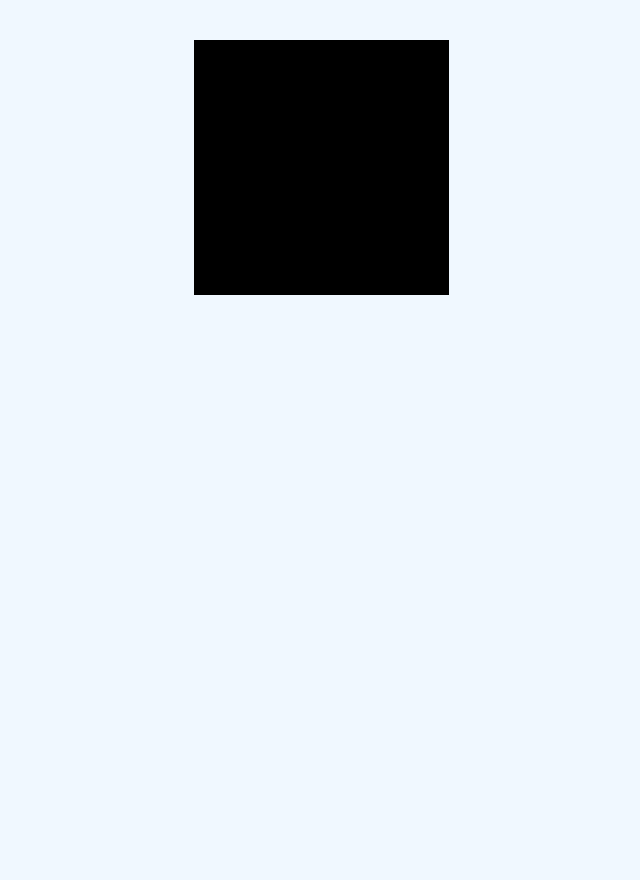
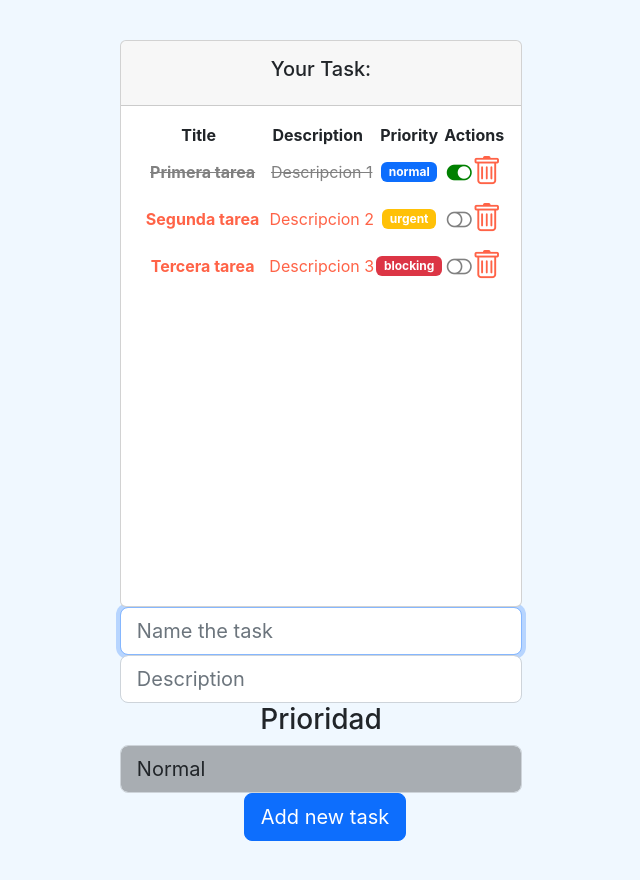
Before and after one commit to jarestrepot/CursoReact.js-2da-Parte, a React (Create React App) app: page / in a window 1280 px wide. Shown: the top 880 px of the page, without its empty margins (319-959 px from the left). Before the commit the page ends 800 px from the top, so only its background shows below. Built offline with nearby package versions, Linux system fonts and the light colour scheme.

Commit message:
Añadiendo las funcionalidades de los colores al selector y la funcionalidad de cargar el TODO-TASK

```diff
--- a/src/App.js
+++ b/src/App.js
@@ -67,7 +67,7 @@ function App() {
       {/* </header> */}
 
       {/* Componente de listado de tareas */}
-      {/* <TaskListComponent></TaskListComponent> */}
+      <TaskListComponent></TaskListComponent>
 
       {/* Gestion de eventos de hijo a padre */}
       {/* <Father></Father> */}
@@ -78,7 +78,8 @@ function App() {
       {/* Ejemplos de renderizados condicional */}
       {/* <OptionalRender></OptionalRender> */}
 
-      <ColorBox></ColorBox>
+      {/* Ejercicio de cudrado cambia color con el mouse */}
+      {/* <ColorBox></ColorBox> */}
     </div>
   );
 }
--- a/src/SCSS/task.scss
+++ b/src/SCSS/task.scss
@@ -1,3 +1,28 @@
 .task-action{
     cursor: pointer;
 }
+.task-completed {
+    color: gray;
+    text-decoration: line-through;
+}
+
+.task-pending {
+    font-weight: bold;
+    color: tomato;
+}
+.style-cap {
+    color: rgb(220, 57, 11);
+    background-color: rgb(0, 0, 0.2);
+}
+.loading {
+
+    // background-color:rgb(220, 57, 11);
+    display:inline-block;
+    width: 100px;
+    height: 80px;
+    justify-content: center;
+    align-items: center;
+    border-radius: 50% ;
+    border-style: 5px solid #0000 ;
+
+}
--- a/src/componentes/container/task_list.jsx
+++ b/src/componentes/container/task_list.jsx
@@ -21,7 +21,9 @@ const TaskListComponent = () => {
 
     useEffect(() => {
         console.log('Tasks State has been modified');
+        setTimeout(() => {
             setCargando(false);
+        }, 3000);
         return () => {
             console.log('TasksList component is going to unmount...');
         };
@@ -56,21 +58,10 @@ const TaskListComponent = () => {
         tempTask.push(task);
         //Cambiamos el estado del componente
         setTasks(tempTask);
+    }
 
-    }
+    const Table = () =>{
         return (
-        <div>
-            <div className="col-12">
-                <div className="card">
-                {/* Card header  (title) */}
-                    <div className="card-header p-3">
-                        <h5>
-                            Your Task:
-                        </h5>
-                    </div>
-
-                {/* Card body (contenido) */}
-                <div className="card-body" data-mdb-perfect-scrollbar='true' style={{position: 'relative', height: '500px'}}>
             <table>
                 <thead>
                     <tr>
@@ -95,10 +86,41 @@ const TaskListComponent = () => {
                     {/* TODO: Aplicar un for/map para renderizar una lista de tareas */}
                 </tbody>
             </table>
+        )
+    }
+    let taskTable;
+
+    // taskTable.lengh > 0 ? <Table></Table>: <h3>No tienes tareas pendientes</h3>
+    if(tareas.length > 0){
+        taskTable = <Table></Table>
+    }else{
+        taskTable = (
+            <div>
+                <h3 className=" font-monospace">No tienes tareas pendientes</h3>
+                <p className=" bi-clock-history">Por favor crea una nueva tarea</p>
+            </div>
+        )
+    }
+
+    return (
+        <div>
+            <div className="col-12">
+                <div className="card">
+                {/* Card header  (title) */}
+                    <div className="card-header p-3">
+                        <h5>
+                            Your Task:
+                        </h5>
+                    </div>
+                    {/* Card body (contenido) */}
+                    <div className="card-body" data-mdb-perfect-scrollbar='true' style={{position: 'relative', height: '500px'}}>
+                        {/* Si la aplicación esta cargando que dura 2 segundos en pasar a false */}
+                        { cargando ? ( <span className="loading"><p>LOADING..</p></span> )  : taskTable }
+                        {/* { <Table></Table> } */}
                     </div>
                 </div>
             </div>
-            <TaskForm add={ addTask }></TaskForm>
+            <TaskForm add={ addTask } length={ tareas.length }></TaskForm>
         </div>
     );
 };
--- a/src/componentes/puros/forms/taskForm.jsx
+++ b/src/componentes/puros/forms/taskForm.jsx
@@ -6,7 +6,7 @@ import PropTypes from 'prop-types';
 import { LEVELS } from '../../../models/levels.enum';
 import { Task } from '../../../models/task.class'
 
-const TaskForm = ({ add }) => {
+const TaskForm = ({ add, length }) => {
 
     // Creamos las constantes a las cuales va a estar referenciado nuestro input.
     const nameRef = useRef('');
@@ -27,34 +27,54 @@ const TaskForm = ({ add }) => {
             add(newTask);
     }
 
+    const normalStyle = {
+        color: 'rgb(31, 212, 221)',
+        fontWeight: 'bold',
+    }
+    const urgenStyle = {
+        color: 'rgb(225, 200, 13)',
+        fontWeight: 'bold',
+    }
+    const blockingStyle = {
+        color: 'rgb(220, 80, 11)',
+        fontWeight: 'bold',
+    }
+    const selectBackgroundColor = {
+        backgroundColor: 'rgb(0, 0, 0.2, 0.3)'
+
+    }
     return (
         // Cuando haga click en el button
         <form onSubmit={ addTask } className='d-flex justify-content-center align-items-center mb-4'>
             <div className='form-outline flex-fill'>
                 <input ref={ nameRef } id='inputName'  type='text' className='form-control form-control-lg' required autoFocus placeholder='Name the task'/>
                 <input ref={ descriptionsRef } id='inputDescription'  type='text' className='form-control form-control-lg' required placeholder='Description'/>
-                <label htmlFor='selectLevel' className='sr-only '>
+                <label htmlFor='selectLevel' className='sr-only h3'>
                     Prioridad
                 </label>
-                <select ref={ levelRef } defaultValue={ LEVELS.normal } id='selectLevel'>
-                    <option value={ LEVELS.normal }>
+                <select className='form-control form-control-lg' ref={ levelRef } defaultValue={ LEVELS.normal } id='selectLevel' style={ selectBackgroundColor }>
+                    <option style={ normalStyle } value={ LEVELS.normal }>
                         Normal
                     </option>
-                    <option value={ LEVELS.urgent }>
+                    <option style= { urgenStyle } value={ LEVELS.urgent }>
                         Urgente
                     </option>
-                    <option value={ LEVELS.blocking }>
+                    <option style={ blockingStyle } value={ LEVELS.blocking }>
                         Bloqueado
                     </option>
                 </select>
+                <button type='submit' className='btn btn-primary btn-lg ms-2'>
+                    { length > 0 ? 'Add new task' : 'Create your first tasks'}
+                </button>
             </div>
-            <button type='submit' className='btn btn-primary btn-lg ms-2'>ADD TASK</button>
+
         </form>
     );
 }
 
 TaskForm.protoType ={
     add: PropTypes.func.isRequired,
+    lenght: PropTypes.number.isRequired,
 }
 
 export default TaskForm;
--- a/src/componentes/puros/task.jsx
+++ b/src/componentes/puros/task.jsx
@@ -1,9 +1,12 @@
 import React, { useEffect } from 'react';
 import PropTypes from 'prop-types';
+
+//modelos
 import { Task } from '../../models/task.class';
+import { LEVELS } from "../../models/levels.enum";
+
 //IMportamos la hoja de estilo de task
 import '../../SCSS/task.scss';
-import { LEVELS } from "../../models/levels.enum";
 
 
 
@@ -67,7 +70,7 @@ const TaskComponent = ( { task, complete, deleTask } ) => {
 
     return (
 
-        <tr className="fw-normal">
+        <tr className={ task.completed ? 'fw-normal task-completed' : ' fw-normal task-pending' }>
             <th>
                 <span className="ms-2"> { task.name }</span>
             </th>
```
Lines whose indentation alone changed are shown as unchanged.
